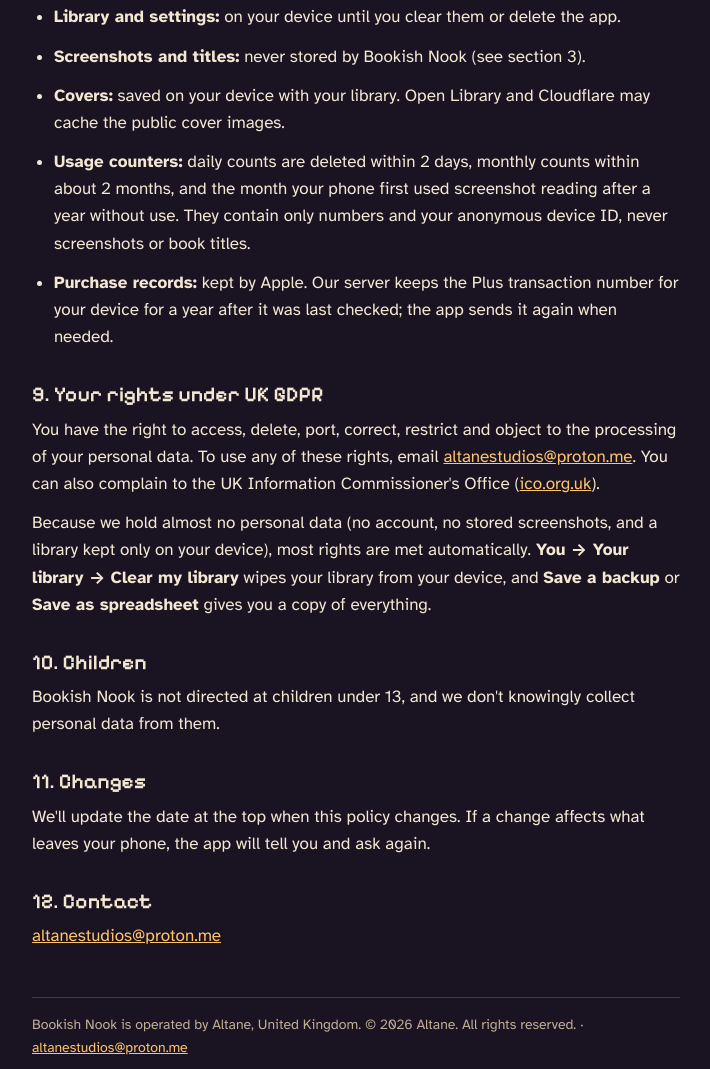
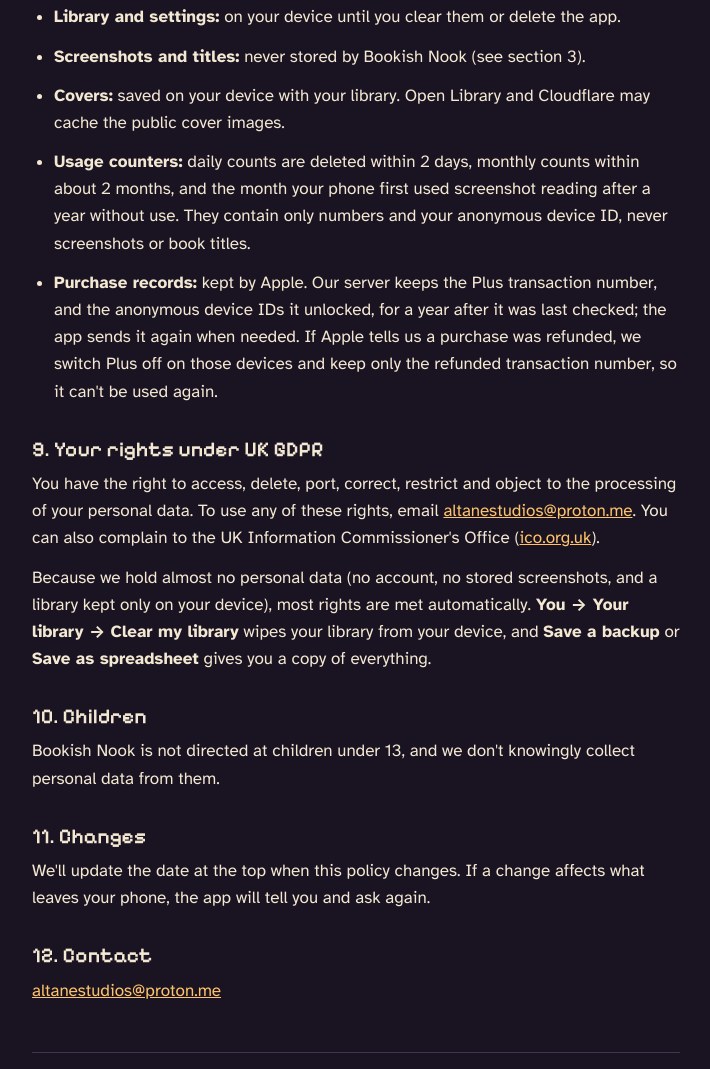
Before and after one commit to Altane59/bookish-nook-legal, a plain HTML site: page privacy/index.html in a window 1280 px wide. Shown: the part 3445-4514 px from the top of the page, without its empty margins (284-994 px from the left). Drawn offline with Linux system fonts and the light colour scheme.

Commit message:
Privacy: refunded Plus purchases
Co-Authored-By: Claude Opus 5.5 <noreply@anthropic.com>
Claude-Session: https://claude.ai/code/session_01WCXDW3DgfNs7DQqN6jFQU3

```diff
--- a/privacy/index.html
+++ b/privacy/index.html
@@ -70,7 +70,7 @@
 <li><b>Screenshots and titles:</b> never stored by Bookish Nook (see section 3).</li>
 <li><b>Covers:</b> saved on your device with your library. Open Library and Cloudflare may cache the public cover images.</li>
 <li><b>Usage counters:</b> daily counts are deleted within 2 days, monthly counts within about 2 months, and the month your phone first used screenshot reading after a year without use. They contain only numbers and your anonymous device ID, never screenshots or book titles.</li>
-<li><b>Purchase records:</b> kept by Apple. Our server keeps the Plus transaction number for your device for a year after it was last checked; the app sends it again when needed.</li>
+<li><b>Purchase records:</b> kept by Apple. Our server keeps the Plus transaction number, and the anonymous device IDs it unlocked, for a year after it was last checked; the app sends it again when needed. If Apple tells us a purchase was refunded, we switch Plus off on those devices and keep only the refunded transaction number, so it can't be used again.</li>
 </ul>
 
 <h2>9. Your rights under UK GDPR</h2>
```
